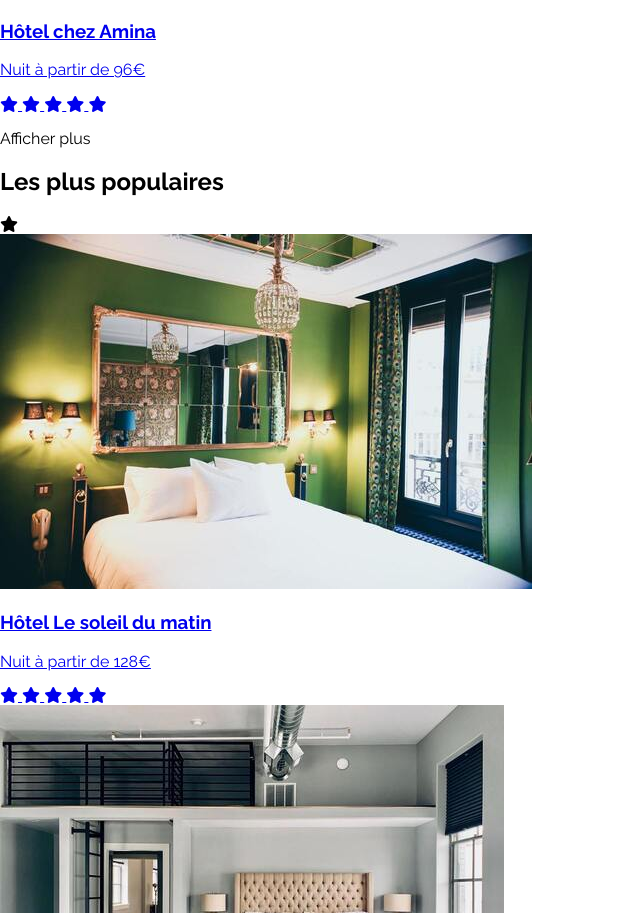
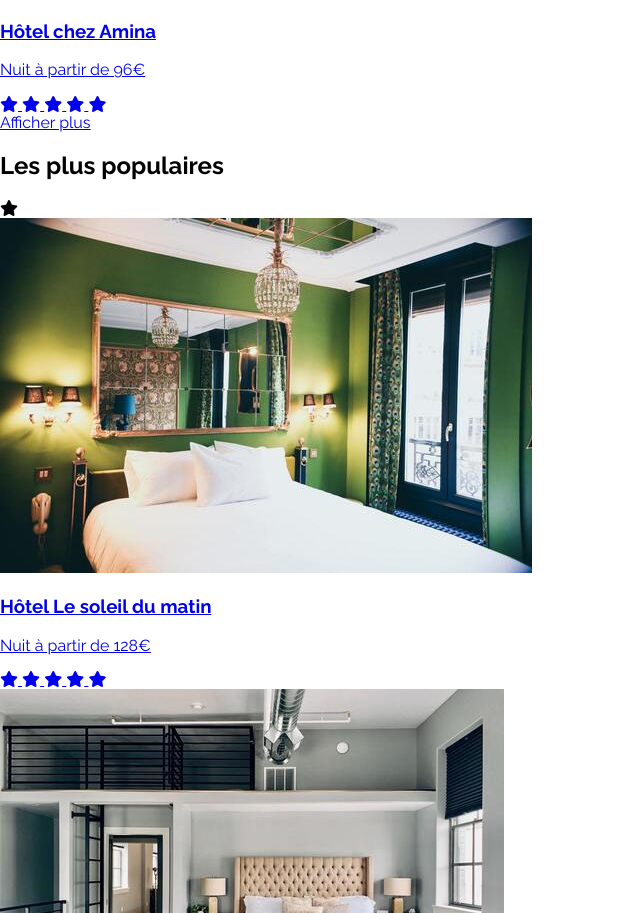
Before and after one commit to lnoel4289/Booki, a plain HTML site: page index.html in a window 1280 px wide. Shown: the part 4333-5246 px from the top of the page, without its empty margins (0-640 px from the left). Drawn offline with Linux system fonts and the light colour scheme.

Commit message:
modification du "afficher plus" de <p> à <a>

```diff
--- a/index.html
+++ b/index.html
@@ -158,9 +158,9 @@
                             </div>
                         </a>
                     </div>
-                    <p class="afficher_plus">
+                    <a class="afficher_plus" href="#">
                         Afficher plus
-                    </p>
+                    </a>
                 </div>
                 <div id="les_plus_populaires">
                     <div>
```
